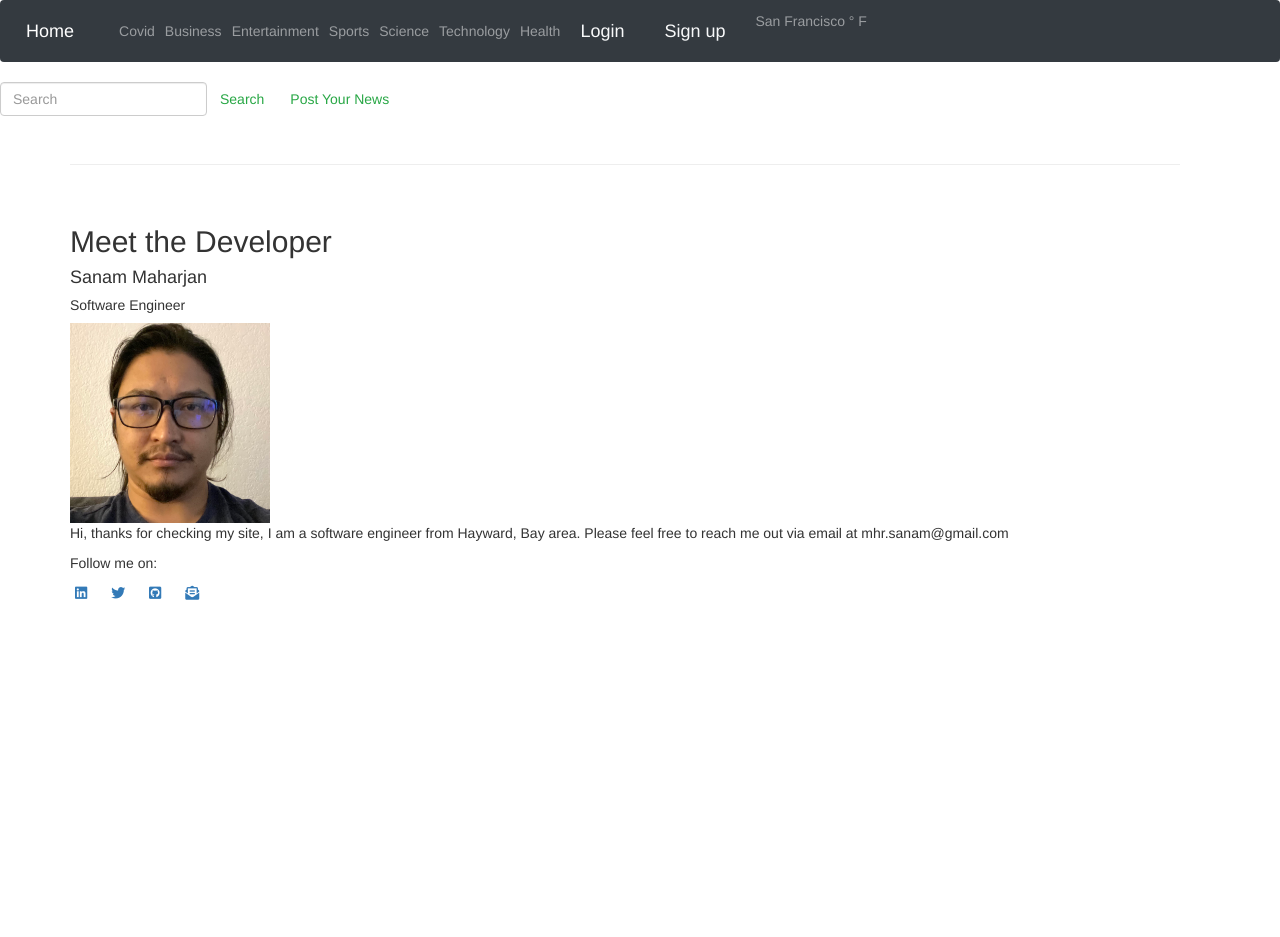
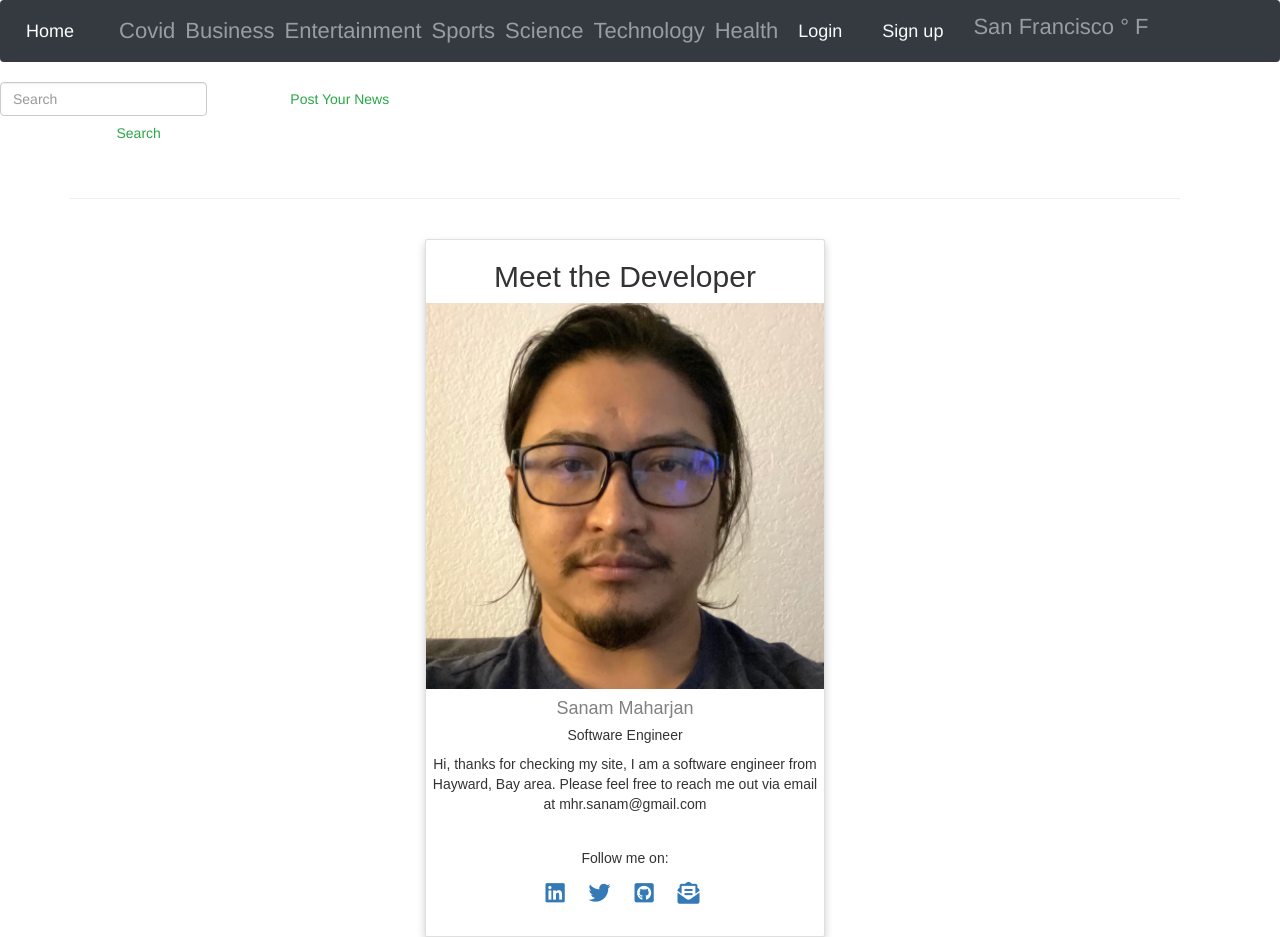
Before and after one commit to sanamcha/Projects-Breaking-News-App, a Flask app: page /sports in a window 1280 px wide. Before the commit the page ends 600 px from the top, so only its background shows below. Run offline with Flask 2, Linux system fonts and the light colour scheme; data that the repository does not hold is empty; parts of the project's set-up code (start-up, migrations or seed data) failed here and were passed over; some libraries are stand-ins or nearby versions.

Commit message:
update style

```diff
--- /dev/null
+++ b/static/style.css
@@ -0,0 +1,36 @@
+
+.card {
+    box-shadow: 0 4px 8px 0 rgba(0, 0, 0, 0.2);
+    max-width: 400px;
+    margin: auto;
+    text-align: center;
+    font-family: arial;
+  }
+
+  .title {
+    color: grey;
+    font-size: 18px;
+  }
+
+  button {
+    border: none;
+    outline: 0;
+    display: inline-block;
+    padding: 8px;
+    color: white;
+    background-color: #000;
+    text-align: center;
+    cursor: pointer;
+    width: 100%;
+    font-size: 18px;
+  }
+
+  a {
+    text-decoration: none;
+    font-size: 22px;
+    color: black;
+  }
+
+  button:hover, a:hover {
+    opacity: 0.7;
+  }
--- a/templates/base.html
+++ b/templates/base.html
@@ -6,6 +6,7 @@
   <meta name="viewport" content="width=device-width, initial-scale=1">
   <link rel="stylesheet" href="https://maxcdn.bootstrapcdn.com/bootstrap/4.5.2/css/bootstrap.min.css">
   <link rel="stylesheet" href="https://use.fontawesome.com/releases/v5.3.1/css/all.css">
+  <link rel="stylesheet" href="/static/style.css">
 
 </head>
 <body>
@@ -87,19 +88,18 @@
     {% block content %}{% endblock %}
 
 
+<div style="text-align:center">
+    <div class="card">
+        <h2>Meet the Developer</h2>
+          <img src="/static/images/sanam.jpg" style="width:100%">
         <div>
-    <div>
-        <h2>Meet the Developer</h2>
-        <h4>Sanam Maharjan</h4>
+          <h4 class="title">Sanam Maharjan</h4>
           <h5>Software Engineer</h5>
 
-          <img src="/static/images/sanam.jpg" height="200px" width="200px">
-
         <p>Hi, thanks for checking my site, I am a software engineer from Hayward, Bay area. Please feel free to reach me out via email at mhr.sanam@gmail.com</p>
-
       </div>
 
-<div>
+      <div style="margin: 24px 0;">
         <p>Follow me on:</p>
         <ul class="socials my-1 display-7 list-inline fs-4">
             <li class="list-inline-item mx-2">
@@ -121,6 +121,10 @@
         </ul>
       </div>
 
+    </div>
+
+
+
 <script src="https://unpkg.com/axios/dist/axios.min.js"></script>
 <script src="https://cdnjs.cloudflare.com/ajax/libs/popper.js/1.16.0/umd/popper.min.js"></script>
 <script src="https://cdnjs.cloudflare.com/ajax/libs/materialize/1.0.0/js/materialize.min.js"></script>
```
Lines whose indentation alone changed are shown as unchanged.
